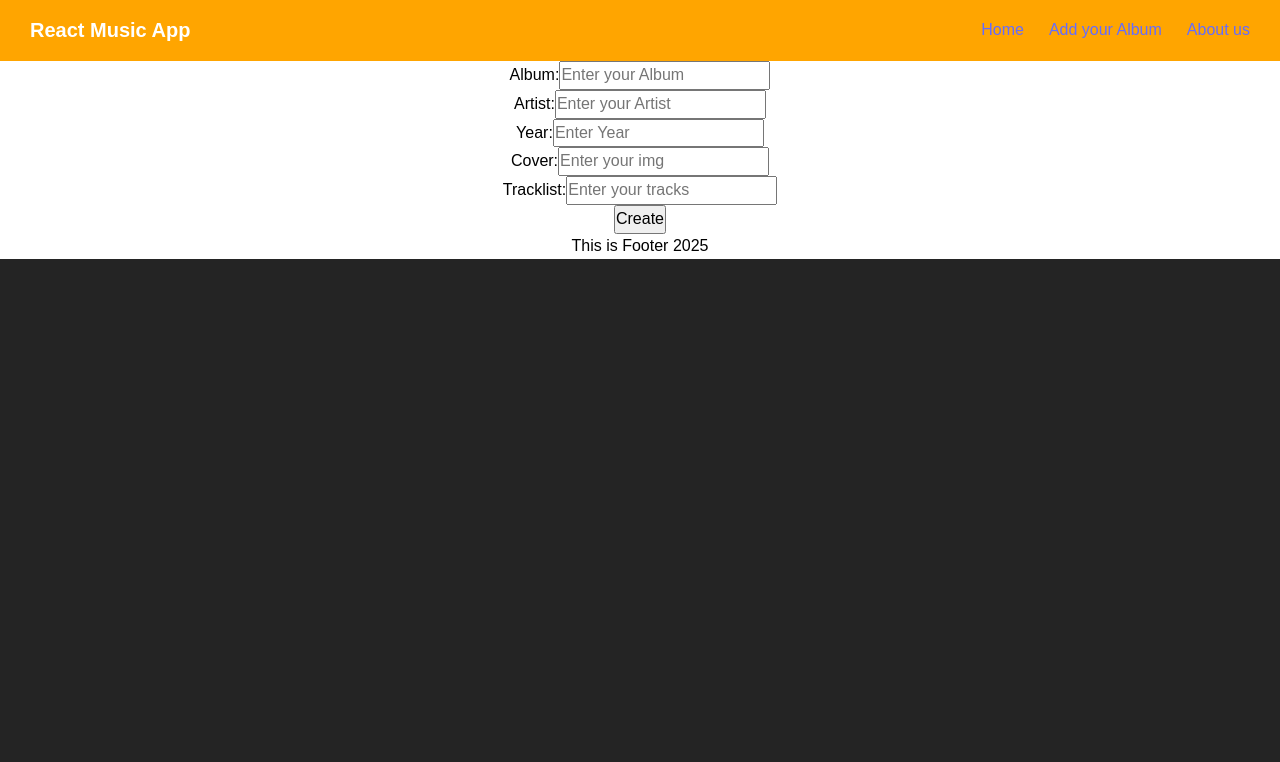
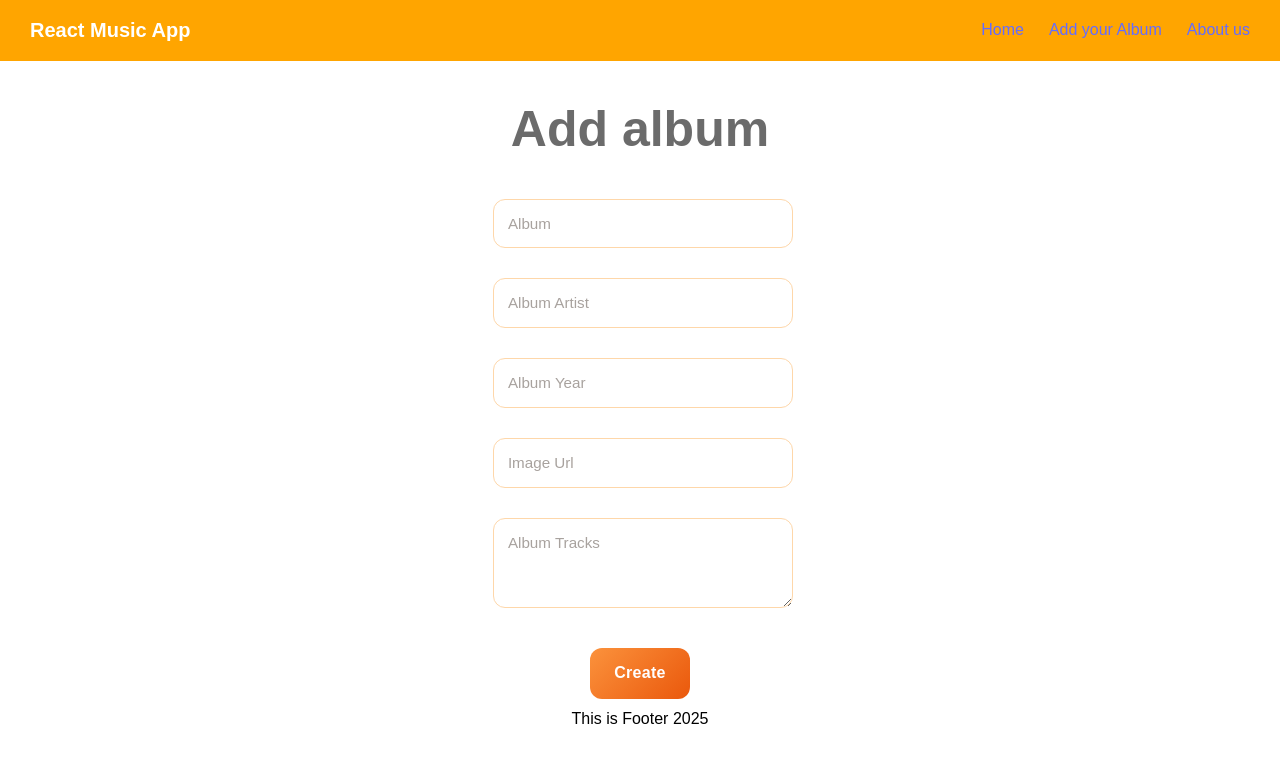
Before and after one commit to Music-App-Developers/react-music-app, a React (Vite) app: page /newalbum in a window 1280 px wide. Shown: the top 762 px of the page. Built offline with nearby package versions, Linux system fonts and the light colour scheme.

Commit message:
feat: add css to create and edit pages

```diff
--- a/src/index.css
+++ b/src/index.css
@@ -5,7 +5,7 @@
 
   color-scheme: light dark;
   color: rgba(255, 255, 255, 0.87);
-  background-color: #242424;
+  background-color: white;
 
   font-synthesis: none;
   text-rendering: optimizeLegibility;
--- a/src/pages/AddYourAlbum.jsx
+++ b/src/pages/AddYourAlbum.jsx
@@ -1,6 +1,7 @@
 import axios from "axios"
 import { useState } from "react"
 import { useNavigate } from "react-router-dom"
+import "./Form.css";
 
 
 function AddYourAlbum() {
@@ -37,13 +38,14 @@ function AddYourAlbum() {
 
 
     return (
-        <form onSubmit={handleSubmit}>
+        <form className="body" onSubmit={handleSubmit}>
+            <h2 className="form">Add album</h2>
+            <div className="music-form-group">
                 <label>
-                Album:
                     <input
                         type="text"
                         name="album"
-                    placeholder="Enter your Album"
+                        placeholder="Album"
                         required
                         value={album}
                         onChange={(e) => { setAlbum(e.target.value) }}
@@ -51,11 +53,10 @@ function AddYourAlbum() {
                 </label>
                 <br />
                 <label>
-                Artist:
                     <input
                         type="text"
                         name="artist"
-                    placeholder="Enter your Artist"
+                        placeholder="Album Artist"
                         required
                         value={artist}
                         onChange={(e) => { setArtist(e.target.value) }}
@@ -63,11 +64,12 @@ function AddYourAlbum() {
                 </label>
                 <br />
                 <label>
-                Year:
                     <input
                         type="number"
                         name="Year"
-                    placeholder="Enter Year"
+                        placeholder="Album Year"
+                        min={1940}
+                        max={2030}
                         required
                         value={year}
                         onChange={(e) => { setYear(e.target.value) }}
@@ -75,11 +77,10 @@ function AddYourAlbum() {
                 </label>
                 <br />
                 <label>
-                Cover:
                     <input
                         type="url"
                         name="cover"
-                    placeholder="Enter your img"
+                        placeholder="Image Url"
 
                         value={cover}
                         onChange={(e) => { setCover(e.target.value) }}
@@ -87,18 +88,17 @@ function AddYourAlbum() {
                 </label>
                 <br />
                 <label>
-                Tracklist:
-                <input
+                    <textarea
                         type="text"
                         name="tracklist"
-                    placeholder="Enter your tracks"
+                        placeholder="Album Tracks"
 
                         value={tracklist}
                         onChange={(e) => { setTracklist(e.target.value) }}
                     />
                 </label>
-            <br />
-            <button>Create</button>
+            </div>
+            <button className="music-form-button">Create</button>
         </form>
     )
 }
--- a/src/pages/EditAlbum.jsx
+++ b/src/pages/EditAlbum.jsx
@@ -2,6 +2,7 @@ import axios from "axios"
 import { useEffect, useState } from "react"
 import { useNavigate } from "react-router-dom"
 import { useParams } from "react-router-dom"
+import "./Form.css"
 
 
 
@@ -57,13 +58,15 @@ function EditAlbum() {
 
 
     return (
-        <form onSubmit={handleSubmit}>
+        <form className="body" onSubmit={handleSubmit}>
+            <h2 className="form">Edit album</h2>
+            <div className="music-form-group">
             <label>
-                Album:
+
                 <input
                     type="text"
                     name="album"
-                    placeholder="Enter your Album"
+                    placeholder="Album"
                     required
                     value={album}
                     onChange={(e) => { setAlbum(e.target.value) }}
@@ -71,11 +74,10 @@ function EditAlbum() {
             </label>
             <br />
             <label>
-                Artist:
                 <input
                     type="text"
                     name="artist"
-                    placeholder="Enter your Artist"
+                    placeholder="Artist"
                     required
                     value={artist}
                     onChange={(e) => { setArtist(e.target.value) }}
@@ -83,11 +85,10 @@ function EditAlbum() {
             </label>
             <br />
             <label>
-                Year:
                 <input
                     type="number"
                     name="Year"
-                    placeholder="Enter Year"
+                    placeholder="Album Year"
                     required
                     value={year}
                     onChange={(e) => { setYear(e.target.value) }}
@@ -95,11 +96,10 @@ function EditAlbum() {
             </label>
             <br />
             <label>
-                Cover:
                 <input
                     type="url"
                     name="cover"
-                    placeholder="Enter your img"
+                    placeholder="Image URL"
 
                     value={cover}
                     onChange={(e) => { setCover(e.target.value) }}
@@ -107,18 +107,18 @@ function EditAlbum() {
             </label>
             <br />
             <label>
-                Tracklist:
                 <input
                     type="text"
                     name="tracklist"
-                    placeholder="Enter your tracks"
+                    placeholder="Album tracks"
 
                     value={tracklist}
                     onChange={(e) => { setTracklist(e.target.value) }}
                 />
             </label>
+            </div>
             <br />
-            <button>Edit</button>
+            <button className="music-form-button">Edit</button>
         </form>
     )
 }
--- /dev/null
+++ b/src/pages/Form.css
@@ -0,0 +1,96 @@
+
+.music-form {
+    margin: 50px auto;
+    width: 100%;
+    max-width: 520px;
+    padding: 2rem;
+    border-radius: 16px;
+    background: #ffffff;
+    border: 1px solid #f1f1f1;
+    box-shadow: 0 20px 40px rgba(0, 0, 0, 0.08);
+}
+
+.music-form-title {
+    margin-bottom: 1.8rem;
+    text-align: center;
+    font-size: 1.9rem;
+    color: #ea580c;
+    letter-spacing: 0.5px;
+}
+
+
+.music-form-group {
+    display: flex;
+    flex-direction: column;
+    margin-bottom: 1.3rem;
+}
+
+
+.music-form-group label {
+    font-size: 0.8rem;
+    color: #7c2d12;
+    margin-bottom: 0.35rem;
+}
+
+
+.music-form-group input,
+.music-form-group textarea {
+    padding: 0.75rem 0.9rem;
+    margin-left: 5px;
+    border-radius: 12px;
+    min-width: 300px;
+    border: 1px solid #fed7aa;
+    background: #fff;
+    color: #1c1917;
+    font-size: 0.95rem;
+    transition: all 0.2s ease;
+}
+
+
+.music-form-group input::placeholder,
+.music-form-group textarea::placeholder {
+    color: #a8a29e;
+}
+
+.music-form-group input:focus,
+.music-form-group textarea:focus {
+    outline: none;
+    border-color: #fb923c;
+    box-shadow: 0 0 0 3px rgba(251, 146, 60, 0.25);
+}
+
+.music-form-group textarea {
+    resize: vertical;
+    min-height: 90px;
+}
+
+.music-form-button {
+    margin-top: 0.5rem;
+    margin-bottom: 0.5rem;
+    min-width: 100px;
+    padding: 0.8rem;
+    border-radius: 12px;
+    border: none;
+    background: linear-gradient(135deg, #fb923c, #ea580c);
+    color: #fff;
+    font-size: 1rem;
+    font-weight: 600;
+    cursor: pointer;
+    letter-spacing: 0.3px;
+    transition: all 0.2s ease;
+}
+
+.music-form-button:hover {
+    transform: translateY(-2px);
+    box-shadow: 0 10px 25px rgba(234, 88, 12, 0.35);
+}
+
+.music-form-button:active {
+    transform: translateY(0);
+}
+
+.form{
+    margin:30px;
+    font-size: 50px;
+    color: #6B6B6B;
+}
```
Lines whose indentation alone changed are shown as unchanged.
